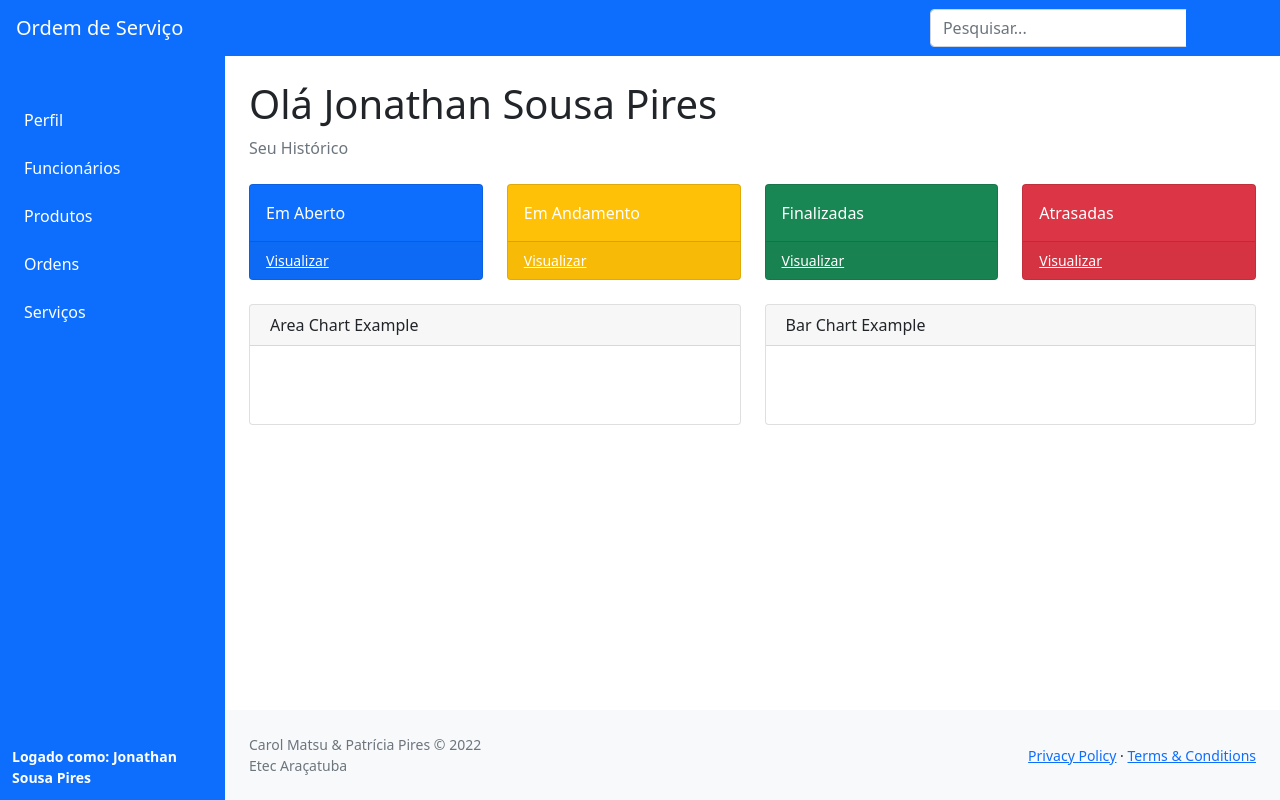
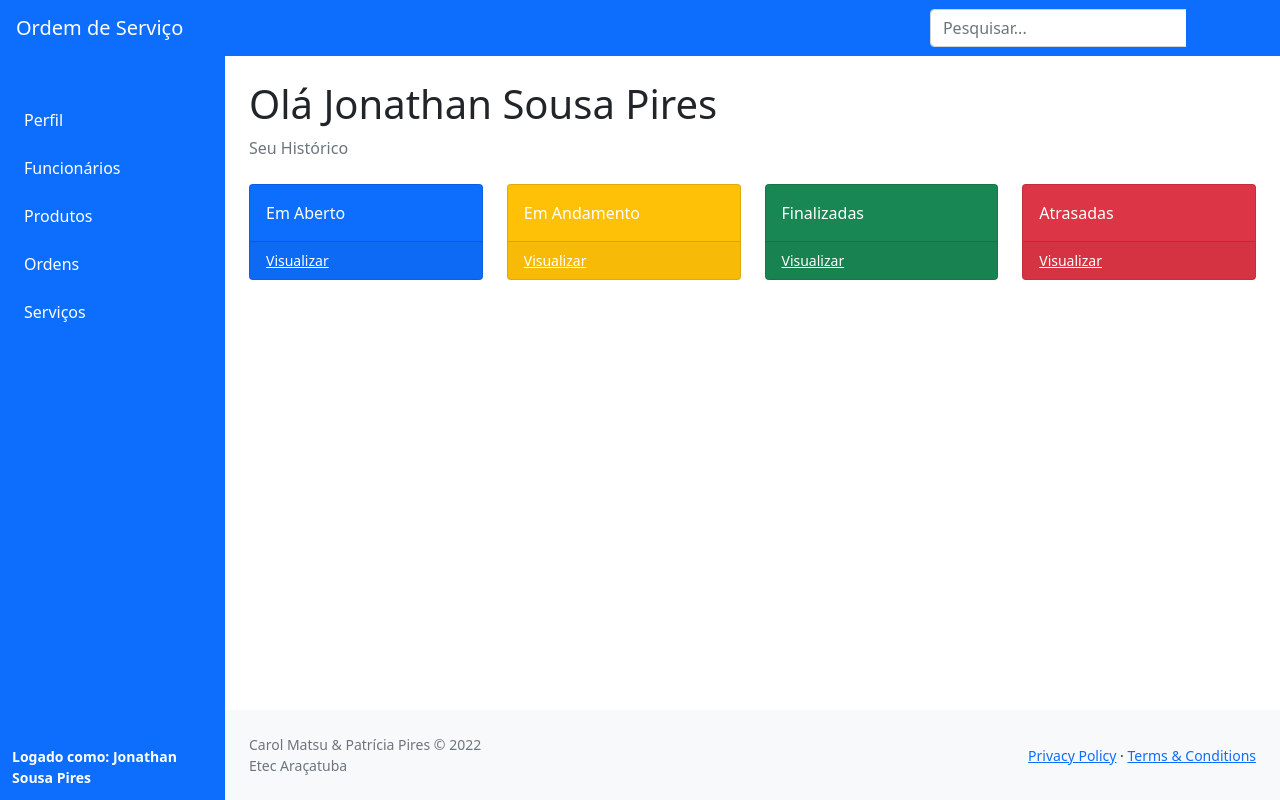
Before and after one commit to Rubyzzs/ordem-servico, a PHP site: page /ordem-servico/ in a window 1280 px wide. Run offline with PHP 8.4, Linux system fonts and the light colour scheme; a user stored in the database is signed in; data comes from the database, SQL or seed files in the repository.

Commit message:
ultimo update

```diff
--- a/index.php
+++ b/index.php
@@ -56,26 +56,6 @@
                                 </div>
                             </div>
                         </div>
-                    <div class="row">
-                            <div class="col-xl-6">
-                                <div class="card mb-4">
-                                    <div class="card-header">
-                                        <i class="fas fa-chart-area me-1"></i>
-                                        Area Chart Example
-                                    </div>
-                                    <div class="card-body"><canvas id="myAreaChart" width="100%" height="40"></canvas></div>
-                                </div>
-                            </div>
-                            <div class="col-xl-6">
-                                <div class="card mb-4">
-                                    <div class="card-header">
-                                        <i class="fas fa-chart-bar me-1"></i>
-                                        Bar Chart Example
-                                    </div>
-                                    <div class="card-body"><canvas id="myBarChart" width="100%" height="40"></canvas></div>
-                                </div>
-                            </div>
-                        </div>
                     </div>
                 </main>
 
--- a/modulos/clientes/cadastrar.php
+++ b/modulos/clientes/cadastrar.php
@@ -61,7 +61,7 @@ $clientes = retornaDados($sql);
                             <div class="col">
                                 <div class="mb-3">
                                     <label for="estado">Estado:</label>
-                                    <input type="tex" name="estado" class="form-control" placeholder="xxxxx@xxxx" required>
+                                    <input type="tex" name="estado" class="form-control" required>
                                 </div>
                             </div>
 
--- a/modulos/clientes/index.php
+++ b/modulos/clientes/index.php
@@ -26,7 +26,7 @@
                                 <th>#</th>
                                 <th>Nome</th>
                                 <th>Telefone</th>
-                                <th>Telefone</th>
+                                <th>Email</th>
                                 <th></th>
                             </tr>
                         </thead>
--- a/modulos/funcionarios/cadastrar.php
+++ b/modulos/funcionarios/cadastrar.php
@@ -18,7 +18,7 @@
             <div id="layoutSidenav_content" style="background-color: #F0F8FF;">
                 <main class="container">
                     <div class="card-body p-3 mb-2 mt-3 rounded">
-                    <h1 class="display-1 text-center">Cadastrar de Funcionário</h1>
+                    <h1 class="display-1 text-center">Cadastrar Funcionário</h1>
                         <form action="salvar.php" method="POST">
                             <div class="mb-3">
                                 <label for="nome">Nome Completo:</label>
--- a/modulos/funcionarios/salvar.php
+++ b/modulos/funcionarios/salvar.php
@@ -33,7 +33,7 @@
         ':email'  => $email,
         ':senha'  => $senha,
         ':id_usuario' => $id,
-        ':tipo_usuario' => $id
+        ':tipo_usuario' => 'funcionario'
     ]);
 
     if($id > 0){
```
Also changed, not shown: modulos/ordem_servico/visualizar.php (+15 -10 lines), img/download.jpg (added).
